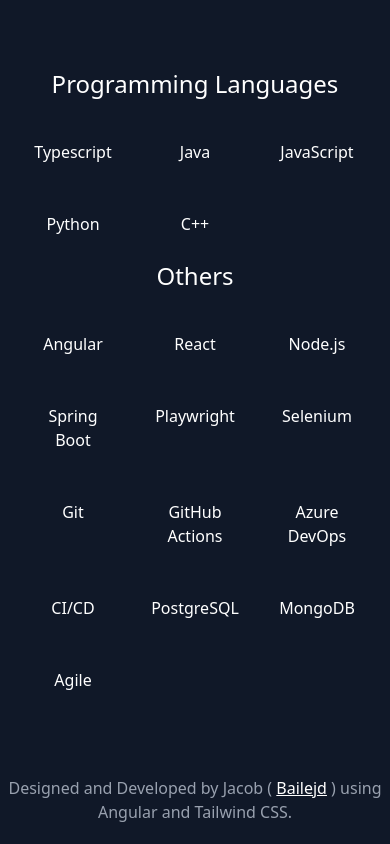
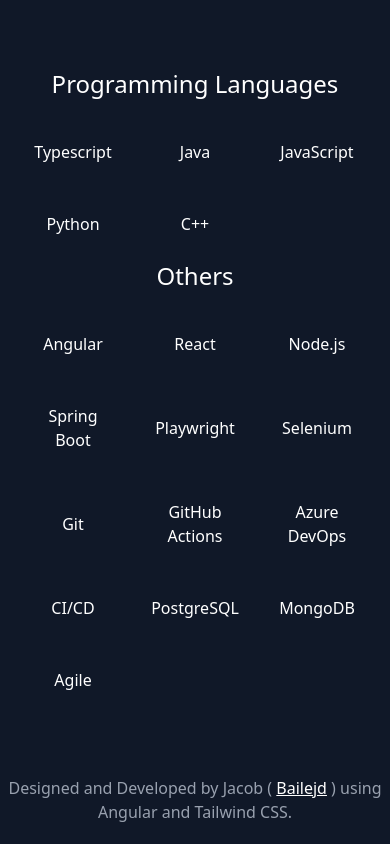
Before and after one commit to Bailejd/bailejd.github.io, an Angular app: page / in a window 390 px wide. Shown: the part 5562-6406 px from the top of the page. Built offline with nearby package versions, Linux system fonts and the light colour scheme.

Commit message:
Fix text centering in skills section

```diff
--- a/src/app/skills/skills.html
+++ b/src/app/skills/skills.html
@@ -12,7 +12,7 @@
     <h2 class="mb-4 text-center text-2xl font-medium text-white sm:text-3xl">
       Programming Languages
     </h2>
-    <div class="-mx-2 flex flex-wrap sm:mx-auto sm:mb-2 lg:w-2/5">
+    <div class="-mx-2 flex flex-wrap items-center sm:mx-auto sm:mb-2 lg:w-2/5">
       @for (language of languages; track language) {
         <div class="w-1/3 p-2">
           <div class="flex h-full justify-center rounded p-4 text-center">
@@ -26,7 +26,7 @@
     <h2 class="mb-4 text-center text-2xl font-medium text-white sm:text-3xl">
       Others
     </h2>
-    <div class="-mx-2 flex flex-wrap sm:mx-auto sm:mb-2 lg:w-2/5">
+    <div class="-mx-2 flex flex-wrap items-center sm:mx-auto sm:mb-2 lg:w-2/5">
       @for (other of others; track other) {
         <div class="w-1/3 p-2">
           <div class="flex h-full justify-center rounded p-4 text-center">
```
